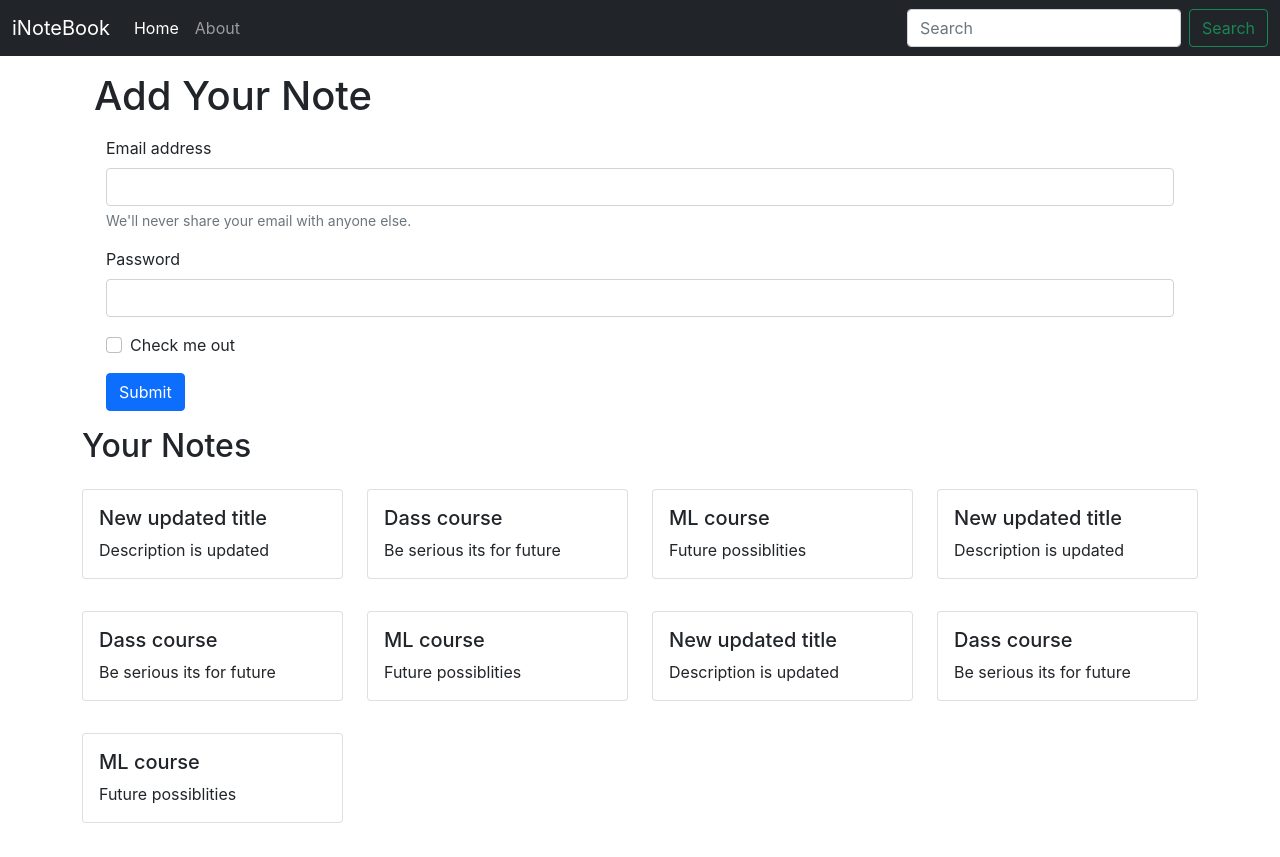
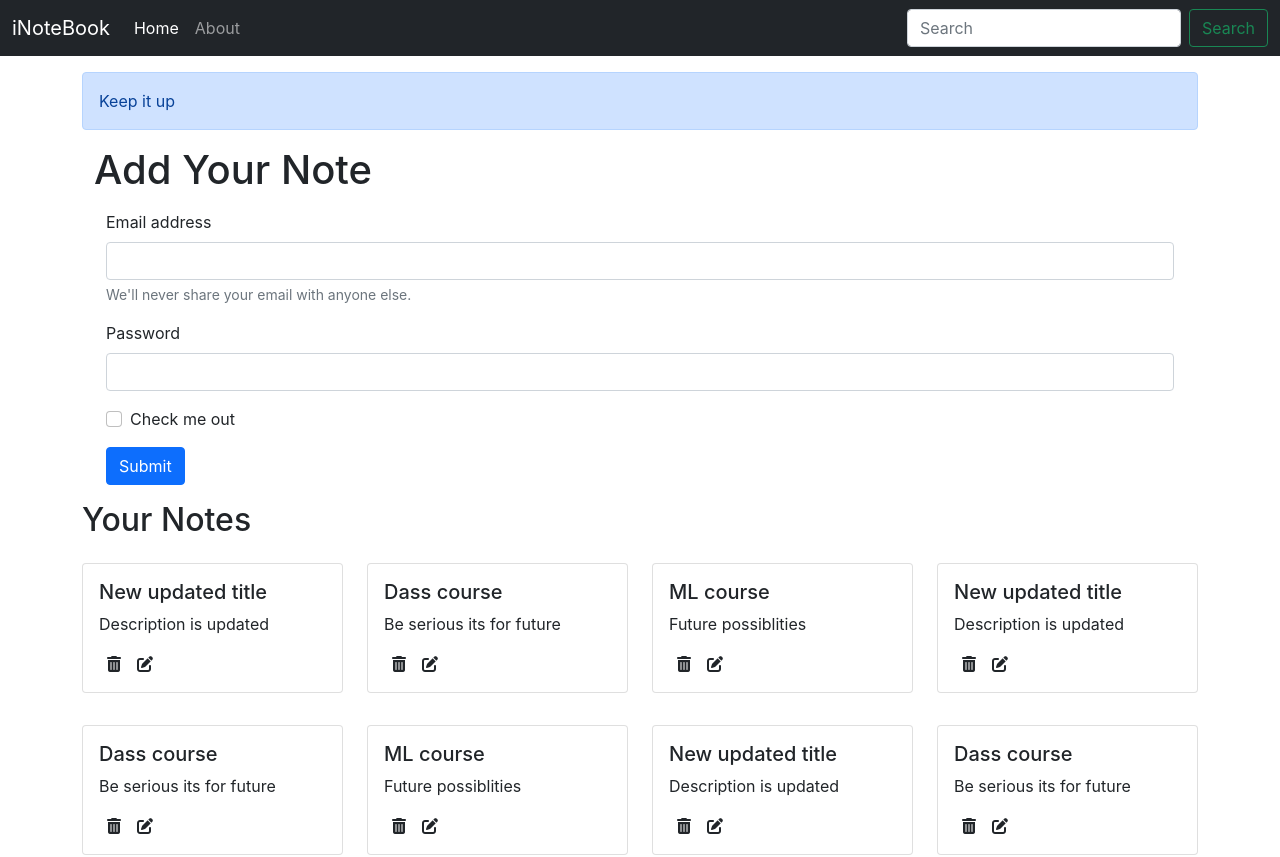
Before and after one commit to sheraram/iNoteBook, a React (Create React App) app: page / in a window 1280 px wide. Shown: the top 857 px of the page. Built offline with nearby package versions, Linux system fonts and the light colour scheme.

Commit message:
Adding font awesome icons to iNotebook

```diff
--- a/public/index.html
+++ b/public/index.html
@@ -36,6 +36,7 @@
   <script src="https://cdn.jsdelivr.net/npm/bootstrap@5.1.3/dist/js/bootstrap.bundle.min.js"
     integrity="sha384-ka7Sk0Gln4gmtz2MlQnikT1wXgYsOg+OMhuP+IlRH9sENBO0LRn5q+8nbTov4+1p"
     crossorigin="anonymous"></script>
+    <script src="https://kit.fontawesome.com/b1fb8729ca.js" crossorigin="anonymous"></script>
 
   <!--
       This HTML file is a template.
--- a/src/App.js
+++ b/src/App.js
@@ -4,6 +4,7 @@ import Navbar from './components/Navbar';
 import { Home } from './components/Home';
 import About from './components/About';
 import NoteState from './context/notes/NoteState'
+import Alert from './components/Alert';
 
 function App() {
   return (
@@ -11,6 +12,7 @@ function App() {
       <NoteState>
         <Router>
           <Navbar />
+          <Alert message="Keep it up"/>
           <div className="container">
             <Switch>
               <Route exact path="/">
--- /dev/null
+++ b/src/components/Alert.js
@@ -0,0 +1,13 @@
+import React from 'react'
+
+const Alert = (props) => {
+    return (
+        <div className="container my-3">
+            <div className="alert alert-primary" role="alert">
+                {props.message}
+            </div>
+        </div>
+    )
+}
+
+export default Alert
--- a/src/components/Noteitem.js
+++ b/src/components/Noteitem.js
@@ -9,6 +9,8 @@ const Noteitem = (props) => {
                 <div className="card-body">
                     <h5 className="card-title">{note.title}</h5>
                     <p className="card-text">{note.description}</p>
+                    <i className="fas fa-trash-alt mx-2"></i>
+                    <i className="fas fa-edit mx-2"></i>
                 </div>
             </div>
         </div>
--- a/src/components/Notes.js
+++ b/src/components/Notes.js
@@ -9,7 +9,7 @@ const Notes = () => {
         <div className="row my-3 ">
             <h2>Your Notes</h2>
             {notes.map((note) => {
-                return <Noteitem note={note} />
+                return <Noteitem key={note._id} note={note} />
             })}
         </div>
     )
--- a/src/context/notes/NoteState.js
+++ b/src/context/notes/NoteState.js
@@ -13,7 +13,7 @@ const NoteState = (props) => {
             "__v": 0
         },
         {
-            "_id": "61d24bdd49f3447182a98892",
+            "_id": "61d24bdd8749f3447182a98892",
             "user": "61d1388f2163cc38688fcfb6",
             "title": "Dass course",
             "description": "Be serious its for future",
@@ -22,7 +22,7 @@ const NoteState = (props) => {
             "__v": 0
         },
         {
-            "_id": "61d24bf649f3447182a98894",
+            "_id": "61d24bf649f323447182a98894",
             "user": "61d1388f2163cc38688fcfb6",
             "title": "ML course",
             "description": "Future possiblities",
@@ -31,7 +31,7 @@ const NoteState = (props) => {
             "__v": 0
         },
         {
-            "_id": "61d22e65b163e79dc3e35eab",
+            "_id": "61d22e65b1635e79dc3e35eab",
             "user": "61d1388f2163cc38688fcfb6",
             "title": "New updated title",
             "description": "Description is updated",
@@ -40,7 +40,7 @@ const NoteState = (props) => {
             "__v": 0
         },
         {
-            "_id": "61d24bdd49f3447182a98892",
+            "_id": "61d24bdd49f344547182a98892",
             "user": "61d1388f2163cc38688fcfb6",
             "title": "Dass course",
             "description": "Be serious its for future",
@@ -49,7 +49,7 @@ const NoteState = (props) => {
             "__v": 0
         },
         {
-            "_id": "61d24bf649f3447182a98894",
+            "_id": "61d24bf64349f3447182a98894",
             "user": "61d1388f2163cc38688fcfb6",
             "title": "ML course",
             "description": "Future possiblities",
@@ -58,7 +58,7 @@ const NoteState = (props) => {
             "__v": 0
         },
         {
-            "_id": "61d22e65b163e79dc3e35eab",
+            "_id": "61d22e65b13263e79dc3e35eab",
             "user": "61d1388f2163cc38688fcfb6",
             "title": "New updated title",
             "description": "Description is updated",
@@ -67,7 +67,7 @@ const NoteState = (props) => {
             "__v": 0
         },
         {
-            "_id": "61d24bdd49f3447182a98892",
+            "_id": "61d24bdd492f3447182a98892",
             "user": "61d1388f2163cc38688fcfb6",
             "title": "Dass course",
             "description": "Be serious its for future",
@@ -76,7 +76,7 @@ const NoteState = (props) => {
             "__v": 0
         },
         {
-            "_id": "61d24bf649f3447182a98894",
+            "_id": "61d24bf649f34437182a98894",
             "user": "61d1388f2163cc38688fcfb6",
             "title": "ML course",
             "description": "Future possiblities",
--- a/src/index.css
+++ b/src/index.css
@@ -11,3 +11,7 @@ code {
   font-family: source-code-pro, Menlo, Monaco, Consolas, 'Courier New',
     monospace;
 }
+
+i{
+  cursor: pointer;
+}
```
